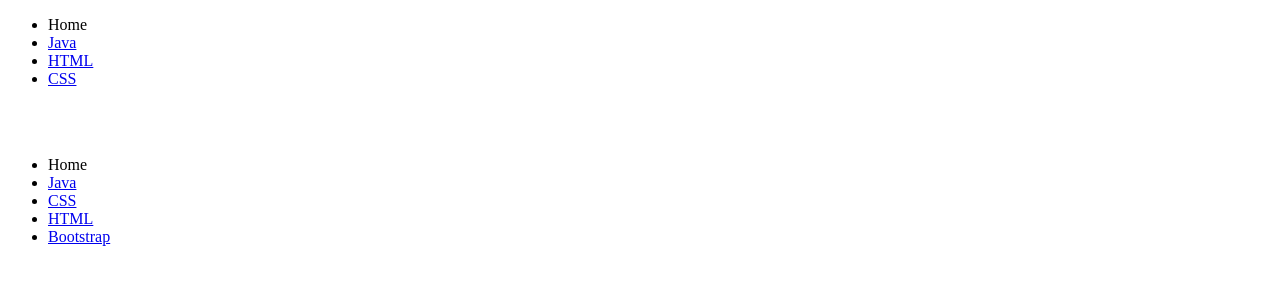
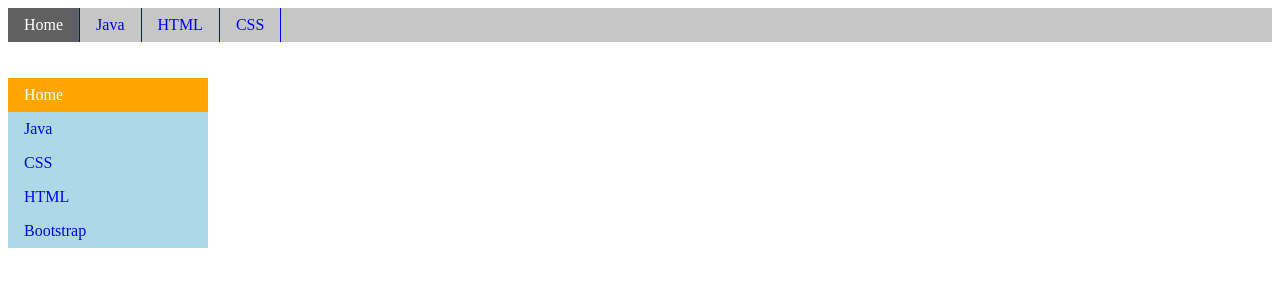
Before and after one commit to Adityaajitnair/adityaajitnait.github.io, a plain HTML site: page CSS Task/css-task2.html in a window 1280 px wide. Drawn offline with Linux system fonts and the light colour scheme.

Commit message:
Update css-task2.html

```diff
--- a/CSS Task/css-task2.html
+++ b/CSS Task/css-task2.html
@@ -4,7 +4,7 @@
     <meta charset="UTF-8">
     <meta name="viewport" content="width=device-width, initial-scale=1.0">
     <title>CSS - Task2</title>
-    <link href="./css.task2.css" rel="stylesheet" type="text/css" />
+    <link href="./css-task2.css" rel="stylesheet" type="text/css" />
 </head>
 <body>
     <ul id="hor">
```
